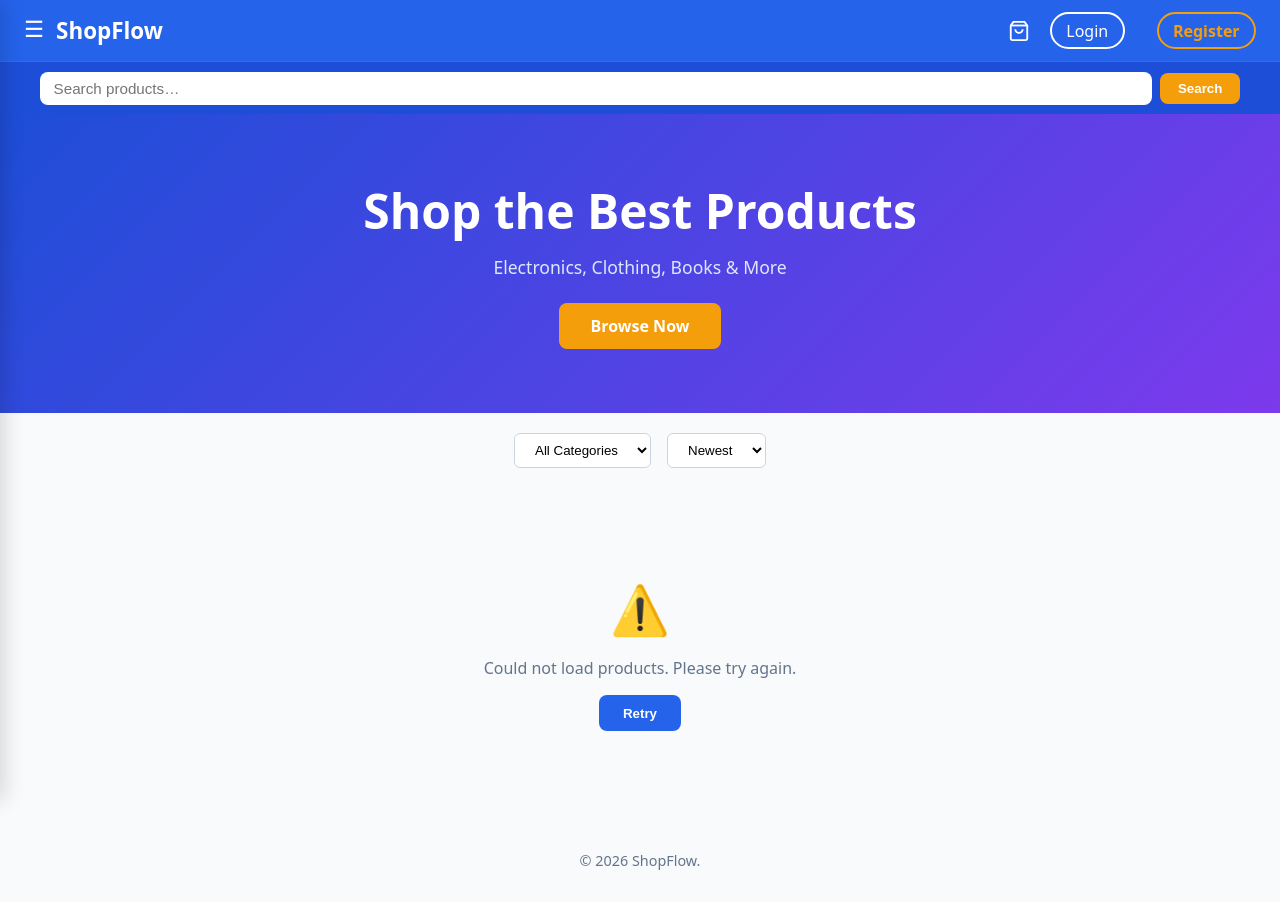
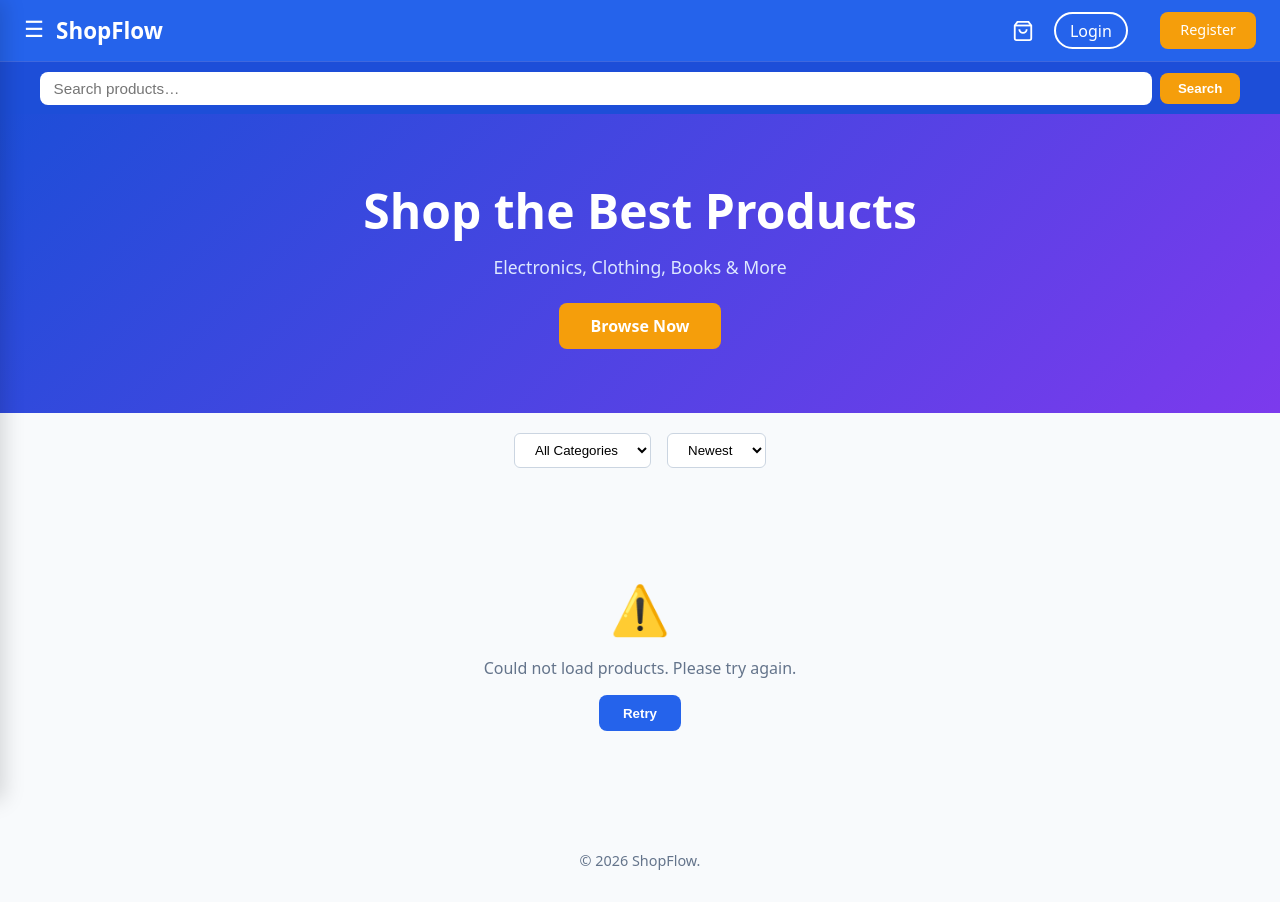
Before and after one commit to dsbly1/ShopFlow-Full-Stack-E-Commerce-Platform, a website: page client/index.html in a window 1280 px wide. Drawn offline with Linux system fonts and the light colour scheme; no server answers.

Commit message:
Style Register link to match Browse Now button

```diff
--- a/client/index.html
+++ b/client/index.html
@@ -87,7 +87,7 @@
         <span id="cartCount" style="display:none;position:absolute;top:-6px;right:-6px;background:#ef4444;color:#fff;border-radius:50%;min-width:18px;height:18px;font-size:.72rem;font-weight:700;align-items:center;justify-content:center;padding:0 3px;border:2px solid #1d4ed8;"></span>
       </a>
       <a href="pages/login.html" id="authLink" style="border:2px solid #fff;border-radius:20px;padding:.35rem .9rem;transition:background .15s;">Login</a>
-      <a href="pages/register.html" id="registerLink" style="margin-left:.75rem;border:2px solid #f59e0b;border-radius:20px;padding:.35rem .9rem;color:#f59e0b;font-weight:600;">Register</a>
+      <a href="pages/register.html" id="registerLink" class="btn-primary" style="margin-left:.75rem;padding:.5rem 1.25rem;font-size:.9rem;">Register</a>
     </div>
   </nav>
 
```
